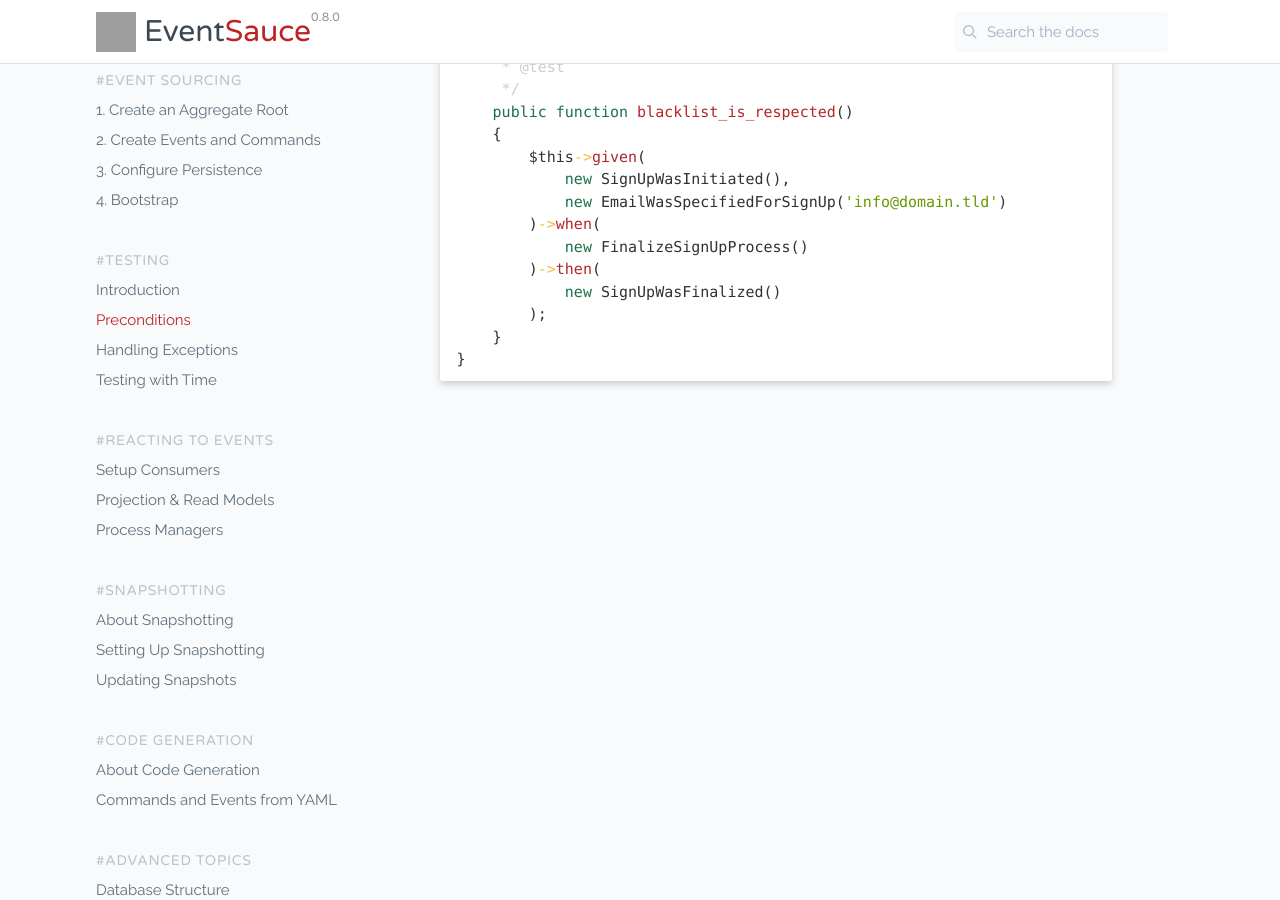
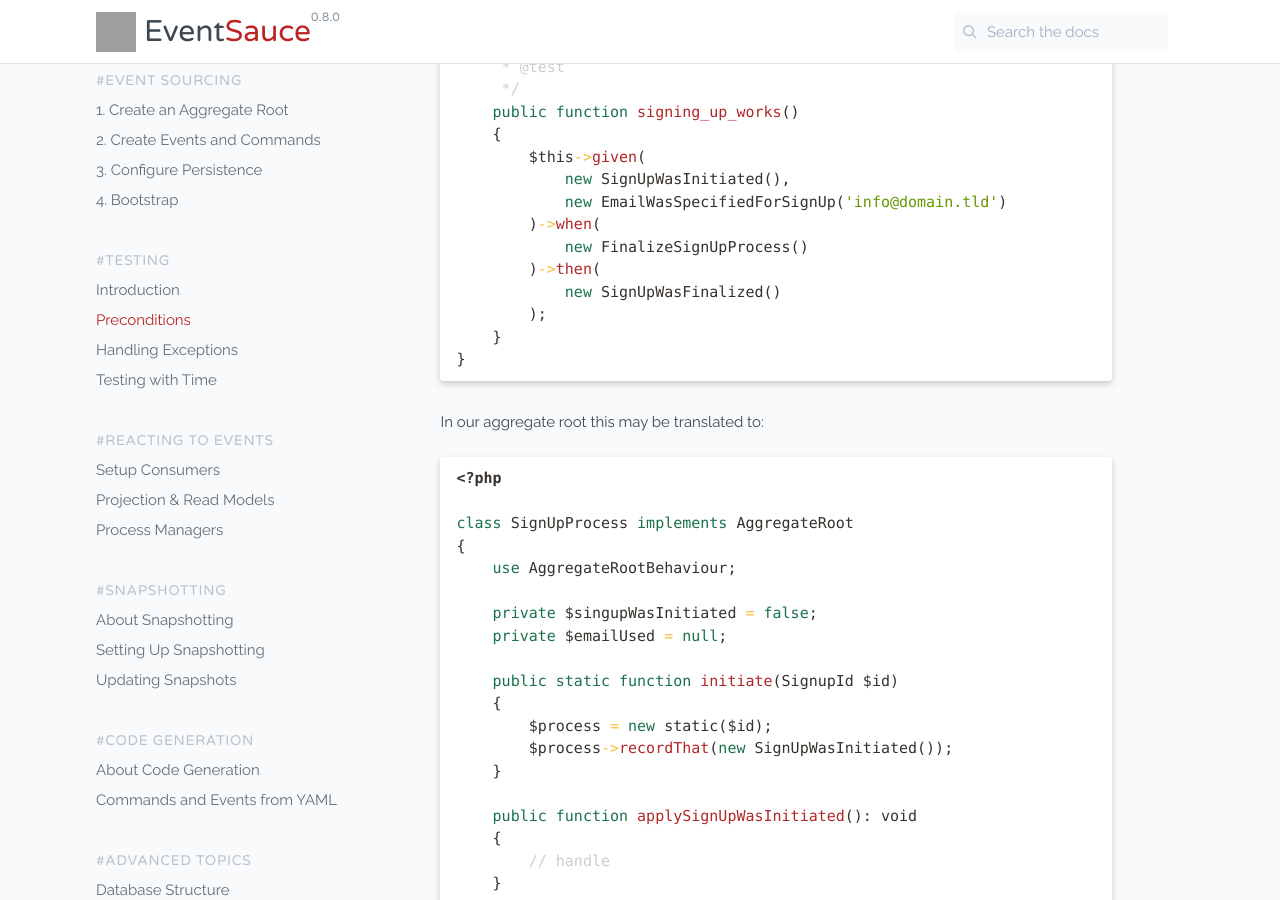
Before and after one commit to EventSaucePHP/EventSauce, a Jekyll site: the page built from docs/docs/testing/setting-preconditions.md, in a window 1280 px wide and 900 px high, scrolled down 283 px. Built offline with Jekyll 4.4.1, drawn with Linux system fonts in a browser that asks for light colours; comment, search, counter and statistics services are not loaded; some of the changed text lies outside the part shown; grey boxes are pictures that could not be loaded.

Commit message:
Updated stles, added examples

````diff
--- a/docs/docs/testing/setting-preconditions.md
+++ b/docs/docs/testing/setting-preconditions.md
@@ -10,12 +10,12 @@ to the interaction you want to test in the current scenario. This can be provide
 using the `given` method. This method receives one or more events:
 
 ```php
-class SignUpRespectsBlackListTest extends SignUpProcessTestCase
+class SigningUp extends SignUpProcessTestCase
 {
     /**
      * @test
      */
-    public function blacklist_is_respected()
+    public function signing_up_works()
     {
         $this->given(
             new SignUpWasInitiated(),
@@ -28,3 +28,47 @@ class SignUpRespectsBlackListTest extends SignUpProcessTestCase
     }
 }
 ```
+
+In our aggregate root this may be translated to:
+
+```php
+<?php
+
+class SignUpProcess implements AggregateRoot
+{
+    use AggregateRootBehaviour;
+
+    private $singupWasInitiated = false;
+    private $emailUsed = null;
+
+    public static function initiate(SignupId $id)
+    {
+        $process = new static($id);
+        $process->recordThat(new SignUpWasInitiated());
+    }
+
+    public function applySignUpWasInitiated(): void
+    {
+        // handle
+    }
+
+    public function specifyEmailAddress(string $email): void
+    {
+        $this->recordThat(new EmailWasSpecifiedForSignUp($email));
+    }
+
+    public function applyEmailWasSpecifiedForSignUp(EmailWasSpecifiedForSignUp $event): void
+    {
+        $this->emailUsed = $event->email();
+    }
+
+    public function finalize(): void
+    {
+        if ( ! is_string($this->emaiUsed)) {
+            throw NoEmailWasSpecifiedDuringSignup::forProcess($this->aggregateRootId);
+        }
+
+        $this->recordThat(new SignUpWasFinalized());
+    }
+}
+```
````
Also changed, not shown: docs/package.json (+10 -10 lines), 1 other file.
